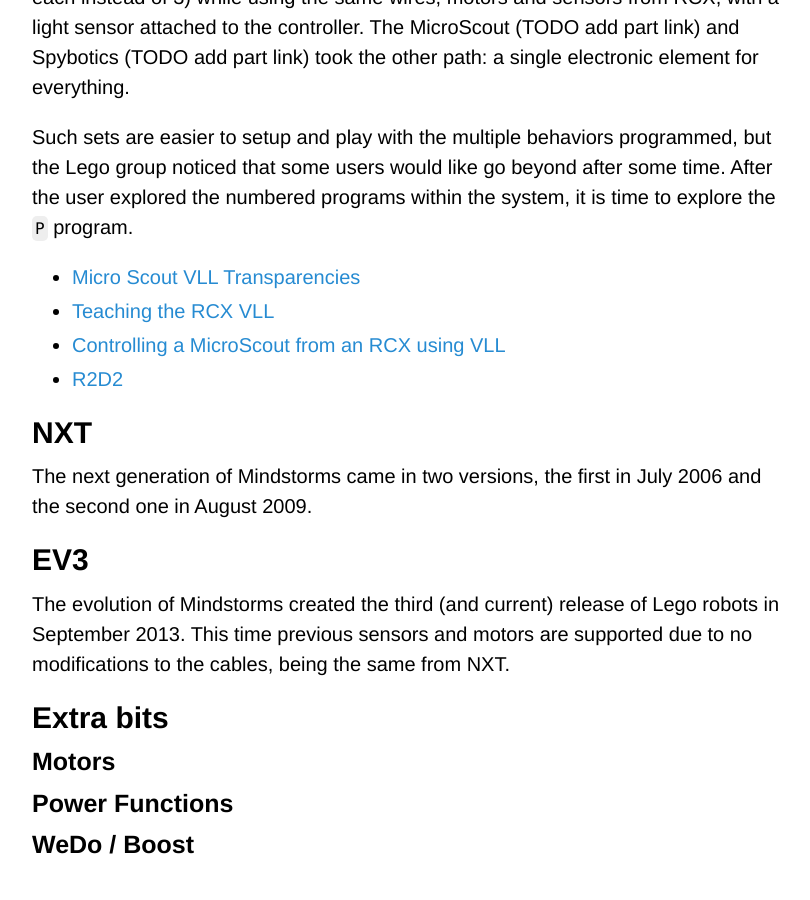
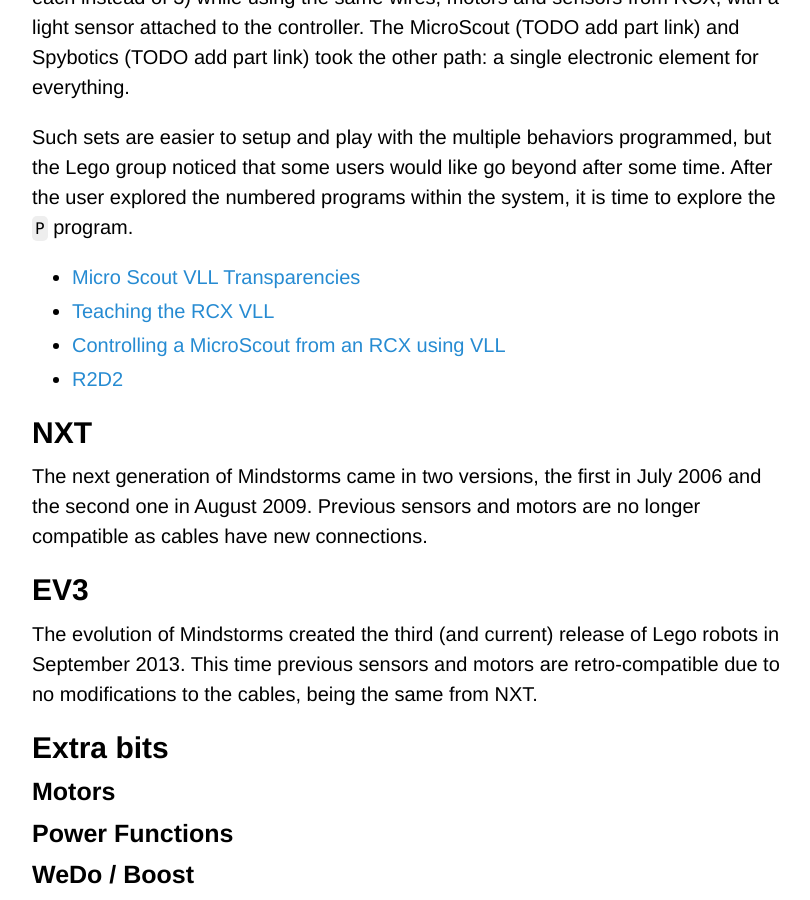
Before and after one commit to Maumagnaguagno/maumagnaguagno.github.io, a Jekyll site: the page built from mindstorms.md, in a window 1280 px wide and 900 px high, scrolled down 1514 px. Shown: the whole window, without its empty margins (228-1038 px from the left). Built offline with Jekyll 4.4.1, drawn with Linux system fonts in a browser that asks for light colours; our own code applies the rules of GitHub Pages for plain Markdown files; before the commit the page ends 2384 px from its top, so only the background shows below that.

Commit message:
Add note about NXT new cables

```diff
--- a/mindstorms.md
+++ b/mindstorms.md
@@ -52,10 +52,11 @@ After the user explored the numbered programs within the system, it is time to e
 
 ## NXT
 The next generation of Mindstorms came in two versions, the first in July 2006 and the second one in August 2009.
+Previous sensors and motors are no longer compatible as cables have new connections.
 
 ## EV3
 The evolution of Mindstorms created the third (and current) release of Lego robots in September 2013.
-This time previous sensors and motors are supported due to no modifications to the cables, being the same from NXT.
+This time previous sensors and motors are retro-compatible due to no modifications to the cables, being the same from NXT.
 
 ## Extra bits
 
```
